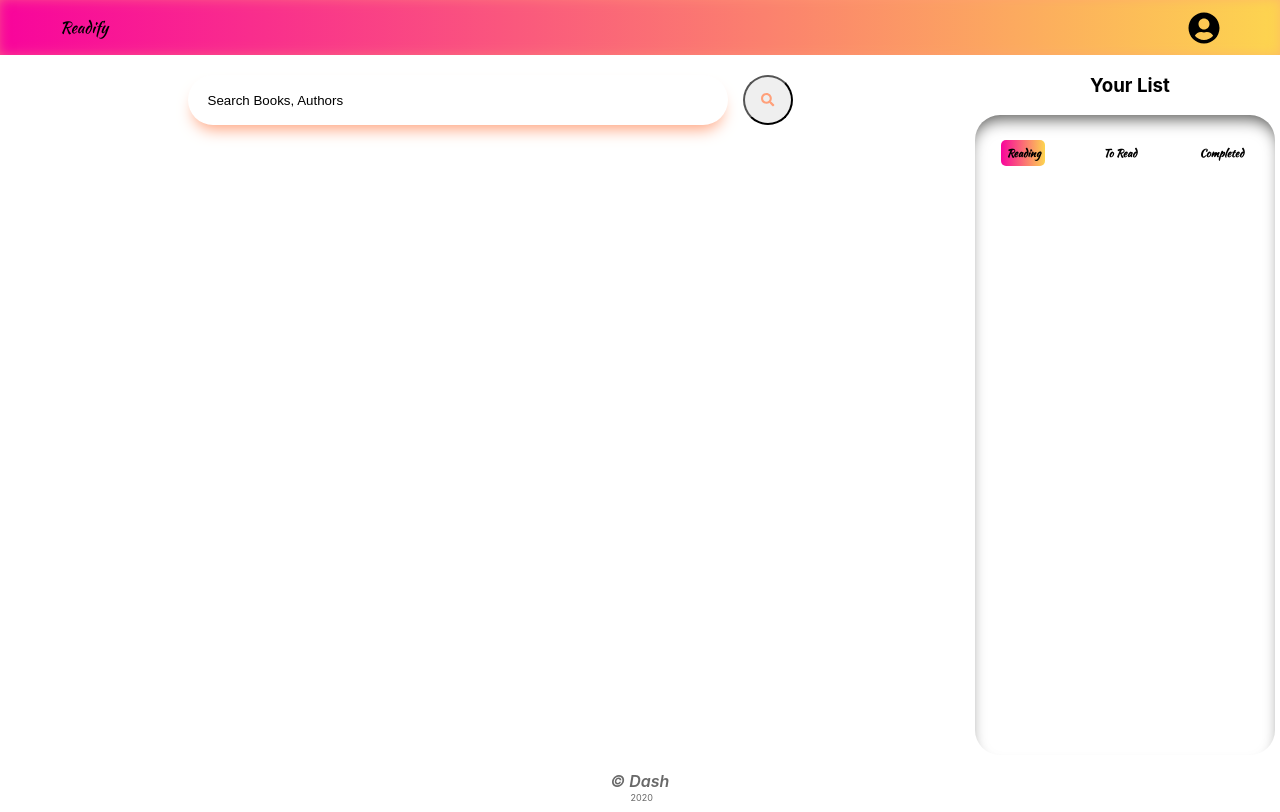
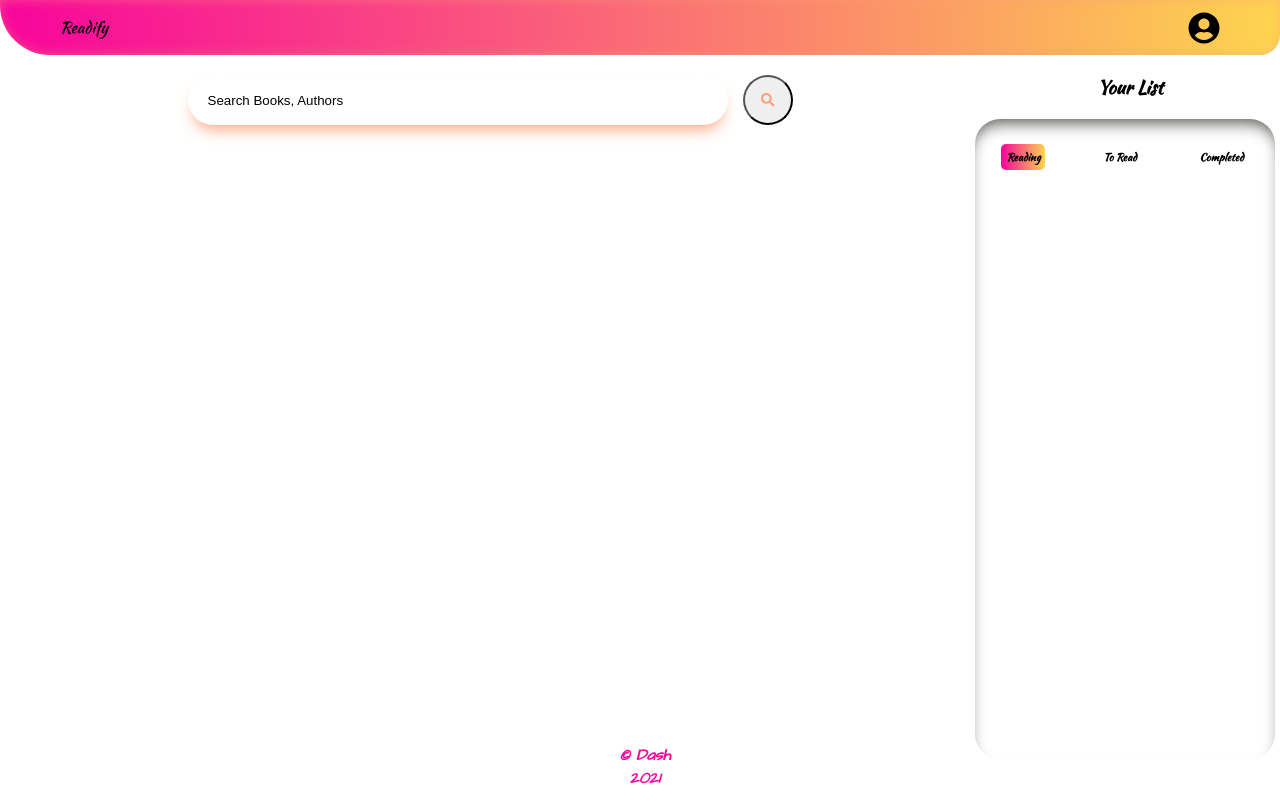
Before and after one commit to darshangit/readify, a Next.js app: page / in a window 1280 px wide. Built offline with nearby package versions, Linux system fonts and the light colour scheme; a web font is replaced by a local one; what apollo-link-rest would draw is missing.

Commit message:
styling + spinner added

```diff
--- a/components/UI/elements/Button.styled.js
+++ b/components/UI/elements/Button.styled.js
@@ -18,6 +18,10 @@ export const StyledButton = styled.button`
         ? "#ff7575"
         : "linear-gradient(to left,  #f8049c, #f8049c)"};
   }
+
+  @media (max-width: 900px){
+    padding: 1px 10px;
+  }
 `;
 function getBackgroundColor(props) {
   let color = "";
--- /dev/null
+++ b/components/UI/elements/Spinner.js
@@ -0,0 +1,25 @@
+import styled, { keyframes } from "styled-components";
+
+const rotate = keyframes`
+    from{
+        transform: rotate(0deg);
+    }
+    to{
+        transform: rotate(360deg);
+    }
+`;
+
+const Spinner = styled.div`
+  height: 30px;
+  width: 30px;
+  color: black;
+  background-color: white;
+  border-radius: 50%;
+  border: 1px solid #f8049c;
+  border-top: none;
+  border-right: none;
+  margin: 16px auto;
+  animation: ${rotate} 1s linear infinite;
+`;
+
+export { Spinner };
--- a/components/layout/Layout.jsx
+++ b/components/layout/Layout.jsx
@@ -19,7 +19,7 @@ const MainWrapper = styled.div`
     "main ra"
     "f f";
 
-  /* @media only screen and (max-width: 900px) {
+  @media (max-width: 900px) {
     display: grid;
 
     grid-template-columns: 1fr;
@@ -29,7 +29,7 @@ const MainWrapper = styled.div`
       "main"
       "ra"
       "f";
-  } */
+  }
 `;
 
 export const Layout = (props) => {
--- a/components/layout/footer/Footer.jsx
+++ b/components/layout/footer/Footer.jsx
@@ -1,10 +1,30 @@
-import styles from "./Footer.module.css";
+import styled, { css } from "styled-components";
+
+const FooterStyled = styled.footer`
+  grid-area: f;
+  align-self: center;
+  justify-self: center;
+
+  p {
+    font-family: "Architects Daughter";
+    font-style: italic;
+    font-weight: bolder;
+    padding-left: 10px;
+    margin-top: -15px;
+    color: #f8049c;
+  }
+
+  p:last-child {
+    margin-left: 10px;
+  }
+`;
+
 const Footer = (props) => {
   return (
-    <div className={styles.footer}>
-      <p className={styles.name}>© Dash</p>
-      <p className={styles.year}>2020</p>
-    </div>
+    <FooterStyled>
+      <p>© Dash</p>
+      <p>2021</p>
+    </FooterStyled>
   );
 };
 
--- a/components/layout/footer/Footer.module.css
+++ /dev/null
@@ -1,17 +0,0 @@
-.footer {
-  grid-area: f;
-  align-self: center;
-  justify-self: center;
-}
-
-.name {
-  font-style: italic;
-  font-weight: 600;
-  color: dimgray;
-}
-.year {
-  font-size: xx-small;
-  padding-left: 20px;
-  margin-top: -15px;
-  color: dimgray;
-}
--- a/components/layout/header/Header.jsx
+++ b/components/layout/header/Header.jsx
@@ -10,6 +10,9 @@ const HeaderWrapper = styled.div`
   align-items: center;
   border-bottom: 1px lightgray;
   box-shadow: inset 0 0px 16px -6px lightsalmon;
+  border-bottom-left-radius: 50px;
+  border-bottom-right-radius: 20px;
+
   font-family: "Kaushan Script";
 
   p {
--- a/components/layout/right-menu/RightMenu.jsx
+++ b/components/layout/right-menu/RightMenu.jsx
@@ -17,12 +17,9 @@ const AsideMenuWrapper = styled.div`
   flex-direction: column;
   align-items: center;
 
-  /* @media only screen and (max-width: 900px) {
-      .card {
-        width: 50%;
-        height: 650px;
-      }
-    } */
+  h3 {
+    font-family: "Kaushan Script";
+  }
 `;
 
 const Card = styled.div`
@@ -34,11 +31,15 @@ const Card = styled.div`
   box-shadow: inset 0 10px 16px -6px #585856;
   overflow: scroll;
 
-
   img {
     width: 100%;
     height: 100%;
     border-radius: 10px;
+  }
+
+  @media (max-width: 900px) {
+    width: 60%;
+    height: 80vh;
   }
 `;
 
@@ -46,8 +47,7 @@ const CardHeading = styled.div`
   display: flex;
   justify-content: space-around;
   cursor: pointer;
-  font-family: "Kaushan Script"
-
+  font-family: "Kaushan Script";
 `;
 
 const CardHeaderItem = styled.h6`
@@ -66,7 +66,7 @@ const MainAsideContent = styled.div`
   display: grid;
   grid-template-columns: repeat(2, 1fr 1fr);
   grid-auto-rows: 25vh 25vh 25vh;
-  gap:10px;
+  gap: 10px;
 `;
 
 const RightMenu = (props) => {
--- a/components/search/SearchContainer/Search.jsx
+++ b/components/search/SearchContainer/Search.jsx
@@ -3,15 +3,20 @@ import styled from "styled-components";
 import BookContext from "../../../store/book-context";
 import { toastIt } from "../../layout/Common";
 import MainBook from "../../UI/book/Main-Book";
+import { Spinner } from "../../UI/elements/Spinner";
 import Search from "../SearchForm";
 
 const SearchWrapper = styled.div`
   background-color: #fff;
   grid-area: main;
   grid-column: 1fr;
-  font-family: 'Architects Daughter';
+  font-family: "Architects Daughter";
   :first-child {
     margin: 20px 0;
+  }
+
+  p{
+    margin: 16px auto;
   }
 `;
 
@@ -22,18 +27,25 @@ const BookContainer = styled.div`
   width: 100%;
   height: 100vh;
   overflow: scroll;
+
+  @media (max-width: 900px) {
+    height: 60vh;
+  }
 `;
 const Main = () => {
   const [books, setBooks] = useState([]);
+  const [isLoading, setLoading] = useState(false);
   const bookContext = useContext(BookContext);
 
   const searchHandler = async (search) => {
     if (search?.searchText) {
+      setLoading(true);
       const response = await fetch("/api/search", {
         method: "POST",
         body: search.searchText,
       });
       const searchResult = await response.json();
+      setLoading(false);
       setBooks(searchResult.items);
     }
   };
@@ -45,7 +57,8 @@ const Main = () => {
   return (
     <SearchWrapper>
       <Search search={searchHandler} />
-      {books.length > 0 && (
+      {isLoading && <Spinner />}
+      {books && books.length > 0 && (
         <BookContainer>
           {books?.map((book) => {
             return (
```
